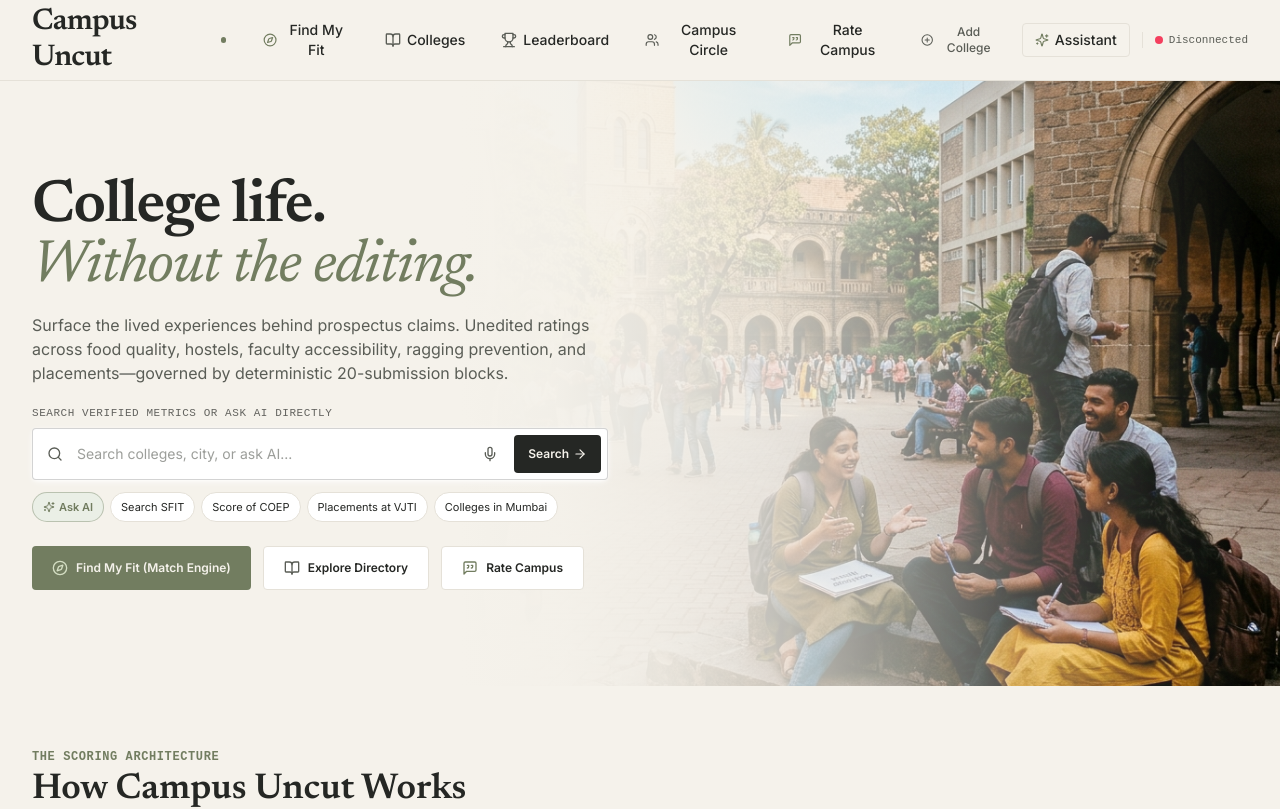
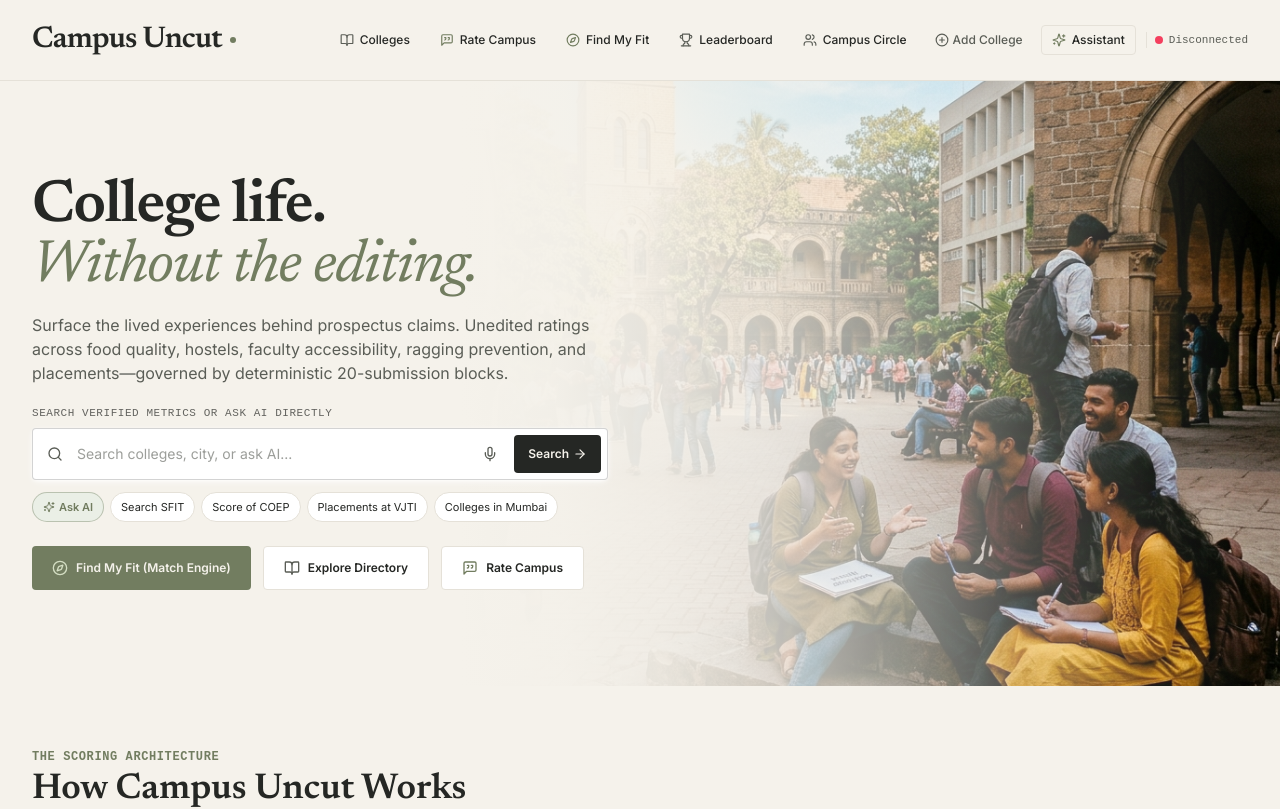
Before and after one commit to wildcatterventures/wildcatterven, a React (Vite) app in the folder frontend/: page / in a window 1280 px wide. Shown: the top 809 px of the page. Built offline with nearby package versions, Linux system fonts and the light colour scheme; no server answers.

Commit message:
style(header): ensure single-line text with compact whitespace-nowrap and place Colleges first and Rate Campus second

```diff
--- a/frontend/src/components/Header.tsx
+++ b/frontend/src/components/Header.tsx
@@ -83,111 +83,117 @@ export const Header: React.FC<HeaderProps> = ({
           <div className="flex items-center justify-between h-14 sm:h-16 md:h-20">
             {/* Logo & Tagline */}
             <div
-              className="cursor-pointer group flex items-baseline gap-2 sm:gap-3"
+              className="cursor-pointer group flex items-baseline gap-2 sm:gap-3 shrink-0"
               onClick={() => handleNavClick("home")}
             >
-              <div className="flex items-center gap-1.5 sm:gap-2">
-                <span className="font-serif text-xl sm:text-2xl md:text-3xl font-bold tracking-tight text-charcoal">
+              <div className="flex items-center gap-1.5 sm:gap-2 whitespace-nowrap">
+                <span className="font-serif text-xl sm:text-2xl md:text-3xl font-bold tracking-tight text-charcoal whitespace-nowrap">
                   Campus Uncut
                 </span>
-                <span className="w-1.5 h-1.5 rounded-full bg-olive self-center" />
+                <span className="w-1.5 h-1.5 rounded-full bg-olive self-center shrink-0" />
               </div>
               <span className="hidden sm:inline-block text-xs text-charcoal-muted font-serif italic border-l border-warm-grey pl-3">
               </span>
             </div>
 
             {/* Desktop Navigation (>= md: 768px) */}
-            <nav className="hidden md:flex items-center gap-1.5 lg:gap-3">
+            <nav className="hidden md:flex items-center gap-1 lg:gap-2 xl:gap-2.5">
+              {/* 1. Colleges first */}
+              <button
+                onClick={() => handleNavClick("colleges")}
+                className={`px-2.5 py-1.5 text-xs font-medium rounded transition-colors flex items-center gap-1.5 whitespace-nowrap ${
+                  currentView === "colleges"
+                    ? "bg-warm-grey text-charcoal font-semibold"
+                    : "text-charcoal hover:bg-warm-grey-light"
+                }`}
+              >
+                <BookOpen className="w-3.5 h-3.5 text-charcoal-muted shrink-0" />
+                <span className="whitespace-nowrap">Colleges</span>
+              </button>
+
+              {/* 2. Rate Campus second */}
+              <button
+                onClick={() => handleNavClick("rate")}
+                className={`px-2.5 py-1.5 text-xs font-medium rounded transition-colors flex items-center gap-1.5 whitespace-nowrap ${
+                  currentView === "rate"
+                    ? "bg-warm-grey text-charcoal font-semibold"
+                    : "text-charcoal hover:bg-warm-grey-light"
+                }`}
+              >
+                <MessageSquareQuote className="w-3.5 h-3.5 text-olive shrink-0" />
+                <span className="whitespace-nowrap">Rate Campus</span>
+              </button>
+
+              {/* 3. Find My Fit */}
               <button
                 onClick={() => handleNavClick("match")}
-                className={`px-3 py-1.5 text-xs lg:text-sm font-medium rounded transition-colors flex items-center gap-1.5 ${
+                className={`px-2.5 py-1.5 text-xs font-medium rounded transition-colors flex items-center gap-1.5 whitespace-nowrap ${
                   currentView === "match"
                     ? "bg-warm-grey text-charcoal font-semibold"
                     : "text-charcoal hover:bg-warm-grey-light"
                 }`}
               >
-                <Compass className="w-4 h-4 text-olive" />
-                <span>Find My Fit</span>
+                <Compass className="w-3.5 h-3.5 text-olive shrink-0" />
+                <span className="whitespace-nowrap">Find My Fit</span>
               </button>
 
-              <button
-                onClick={() => handleNavClick("colleges")}
-                className={`px-3 py-1.5 text-xs lg:text-sm font-medium rounded transition-colors flex items-center gap-1.5 ${
-                  currentView === "colleges"
-                    ? "bg-warm-grey text-charcoal font-semibold"
-                    : "text-charcoal hover:bg-warm-grey-light"
-                }`}
-              >
-                <BookOpen className="w-4 h-4 text-charcoal-muted" />
-                <span>Colleges</span>
-              </button>
-
+              {/* 4. Leaderboard */}
               <button
                 onClick={() => handleNavClick("leaderboard")}
-                className={`px-3 py-1.5 text-xs lg:text-sm font-medium rounded transition-colors flex items-center gap-1.5 ${
+                className={`px-2.5 py-1.5 text-xs font-medium rounded transition-colors flex items-center gap-1.5 whitespace-nowrap ${
                   currentView === "leaderboard"
                     ? "bg-warm-grey text-charcoal font-semibold"
                     : "text-charcoal hover:bg-warm-grey-light"
                 }`}
               >
-                <Trophy className="w-4 h-4 text-charcoal-muted" />
-                <span>Leaderboard</span>
+                <Trophy className="w-3.5 h-3.5 text-charcoal-muted shrink-0" />
+                <span className="whitespace-nowrap">Leaderboard</span>
               </button>
 
+              {/* 5. Campus Circle */}
               <button
                 onClick={() => handleNavClick("community")}
-                className={`px-3 py-1.5 text-xs lg:text-sm font-medium rounded transition-colors flex items-center gap-1.5 ${
+                className={`px-2.5 py-1.5 text-xs font-medium rounded transition-colors flex items-center gap-1.5 whitespace-nowrap ${
                   currentView === "community"
                     ? "bg-warm-grey text-charcoal font-semibold"
                     : "text-charcoal hover:bg-warm-grey-light"
                 }`}
               >
-                <Users className="w-4 h-4 text-charcoal-muted" />
-                <span>Campus Circle</span>
+                <Users className="w-3.5 h-3.5 text-charcoal-muted shrink-0" />
+                <span className="whitespace-nowrap">Campus Circle</span>
               </button>
 
-              <button
-                onClick={() => handleNavClick("colleges")}
-                className={`px-3 py-1.5 text-xs lg:text-sm font-medium rounded transition-colors flex items-center gap-1.5 ${
-                  currentView === "rate"
-                    ? "bg-warm-grey text-charcoal font-semibold"
-                    : "text-charcoal hover:bg-warm-grey-light"
-                }`}
-              >
-                <MessageSquareQuote className="w-4 h-4 text-olive" />
-                <span>Rate Campus</span>
-              </button>
-
+              {/* 6. Add College (xl screens) */}
               <button
                 onClick={onOpenUnknownModal}
                 title="Add an unlisted institution"
-                className="hidden xl:flex items-center gap-1 px-2.5 py-1.5 text-xs font-medium text-charcoal-muted hover:text-charcoal rounded hover:bg-warm-grey-light transition-colors"
+                className="hidden xl:flex items-center gap-1 px-2 py-1.5 text-xs font-medium text-charcoal-muted hover:text-charcoal rounded hover:bg-warm-grey-light transition-colors whitespace-nowrap"
               >
-                <PlusCircle className="w-3.5 h-3.5" />
-                <span>Add College</span>
+                <PlusCircle className="w-3.5 h-3.5 shrink-0" />
+                <span className="whitespace-nowrap">Add College</span>
               </button>
 
               {/* Assistant Trigger Button */}
               <button
                 onClick={onToggleAssistant}
                 aria-label="Toggle Campus Intelligence Assistant"
-                className={`px-3 py-1.5 text-xs lg:text-sm font-medium rounded transition-all flex items-center gap-1.5 border ${
+                className={`px-2.5 py-1.5 text-xs font-medium rounded transition-all flex items-center gap-1.5 border whitespace-nowrap ${
                   isAssistantOpen
                     ? "bg-charcoal text-paper border-charcoal shadow-sm"
                     : "bg-paper text-charcoal border-warm-grey hover:border-olive hover:bg-warm-grey-light"
                 }`}
               >
-                <Sparkles className="w-3.5 h-3.5 text-olive" />
-                <span>Assistant</span>
+                <Sparkles className="w-3.5 h-3.5 text-olive shrink-0" />
+                <span className="whitespace-nowrap">Assistant</span>
               </button>
 
               {/* Database Connectivity Indicator */}
               <div
-                className="flex items-center gap-1.5 pl-2 lg:pl-3 border-l border-warm-grey text-[11px] font-mono text-charcoal-muted"
+                className="flex items-center gap-1.5 pl-2 border-l border-warm-grey text-[11px] font-mono text-charcoal-muted shrink-0 whitespace-nowrap"
                 title={`PostgreSQL state: ${dbStatus}`}
               >
                 <span
-                  className={`w-2 h-2 rounded-full ${
+                  className={`w-2 h-2 rounded-full shrink-0 ${
                     dbStatus === "connected"
                       ? "bg-emerald-600"
                       : dbStatus === "checking"
@@ -195,7 +201,7 @@ export const Header: React.FC<HeaderProps> = ({
                       : "bg-rose-500"
                   }`}
                 />
-                <span className="capitalize hidden lg:inline">{dbStatus}</span>
+                <span className="capitalize hidden xl:inline whitespace-nowrap">{dbStatus}</span>
               </div>
             </nav>
 
@@ -278,6 +284,33 @@ export const Header: React.FC<HeaderProps> = ({
                 <span>Home</span>
               </button>
 
+              {/* 1. Colleges first */}
+              <button
+                onClick={() => handleNavClick("colleges")}
+                className={`w-full flex items-center gap-3 px-4 py-3 rounded-md text-sm font-medium transition-colors text-left ${
+                  currentView === "colleges"
+                    ? "bg-warm-grey text-charcoal font-semibold"
+                    : "text-charcoal hover:bg-warm-grey-light"
+                }`}
+              >
+                <BookOpen className="w-4 h-4 text-charcoal-muted" />
+                <span>Explore Colleges</span>
+              </button>
+
+              {/* 2. Rate a College second */}
+              <button
+                onClick={() => handleNavClick("rate")}
+                className={`w-full flex items-center gap-3 px-4 py-3 rounded-md text-sm font-medium transition-colors text-left ${
+                  currentView === "rate"
+                    ? "bg-warm-grey text-charcoal font-semibold"
+                    : "text-charcoal hover:bg-warm-grey-light"
+                }`}
+              >
+                <MessageSquareQuote className="w-4 h-4 text-olive" />
+                <span>Rate a College</span>
+              </button>
+
+              {/* 3. Find My Fit */}
               <button
                 onClick={() => handleNavClick("match")}
                 className={`w-full flex items-center gap-3 px-4 py-3 rounded-md text-sm font-medium transition-colors text-left ${
@@ -290,18 +323,7 @@ export const Header: React.FC<HeaderProps> = ({
                 <span>Find My Fit (Match Engine)</span>
               </button>
 
-              <button
-                onClick={() => handleNavClick("colleges")}
-                className={`w-full flex items-center gap-3 px-4 py-3 rounded-md text-sm font-medium transition-colors text-left ${
-                  currentView === "colleges"
-                    ? "bg-warm-grey text-charcoal font-semibold"
-                    : "text-charcoal hover:bg-warm-grey-light"
-                }`}
-              >
-                <BookOpen className="w-4 h-4 text-charcoal-muted" />
-                <span>Explore Colleges</span>
-              </button>
-
+              {/* 4. Leaderboard */}
               <button
                 onClick={() => handleNavClick("leaderboard")}
                 className={`w-full flex items-center gap-3 px-4 py-3 rounded-md text-sm font-medium transition-colors text-left ${
@@ -314,6 +336,7 @@ export const Header: React.FC<HeaderProps> = ({
                 <span>Leaderboard (20+ Responses)</span>
               </button>
 
+              {/* 5. Campus Circle */}
               <button
                 onClick={() => handleNavClick("community")}
                 className={`w-full flex items-center gap-3 px-4 py-3 rounded-md text-sm font-medium transition-colors text-left ${
@@ -324,18 +347,6 @@ export const Header: React.FC<HeaderProps> = ({
               >
                 <Users className="w-4 h-4 text-charcoal-muted" />
                 <span>Campus Circle (Community)</span>
-              </button>
-
-              <button
-                onClick={() => handleNavClick("colleges")}
-                className={`w-full flex items-center gap-3 px-4 py-3 rounded-md text-sm font-medium transition-colors text-left ${
-                  currentView === "rate"
-                    ? "bg-warm-grey text-charcoal font-semibold"
-                    : "text-charcoal hover:bg-warm-grey-light"
-                }`}
-              >
-                <MessageSquareQuote className="w-4 h-4 text-olive" />
-                <span>Rate a College</span>
               </button>
 
               <button
```
